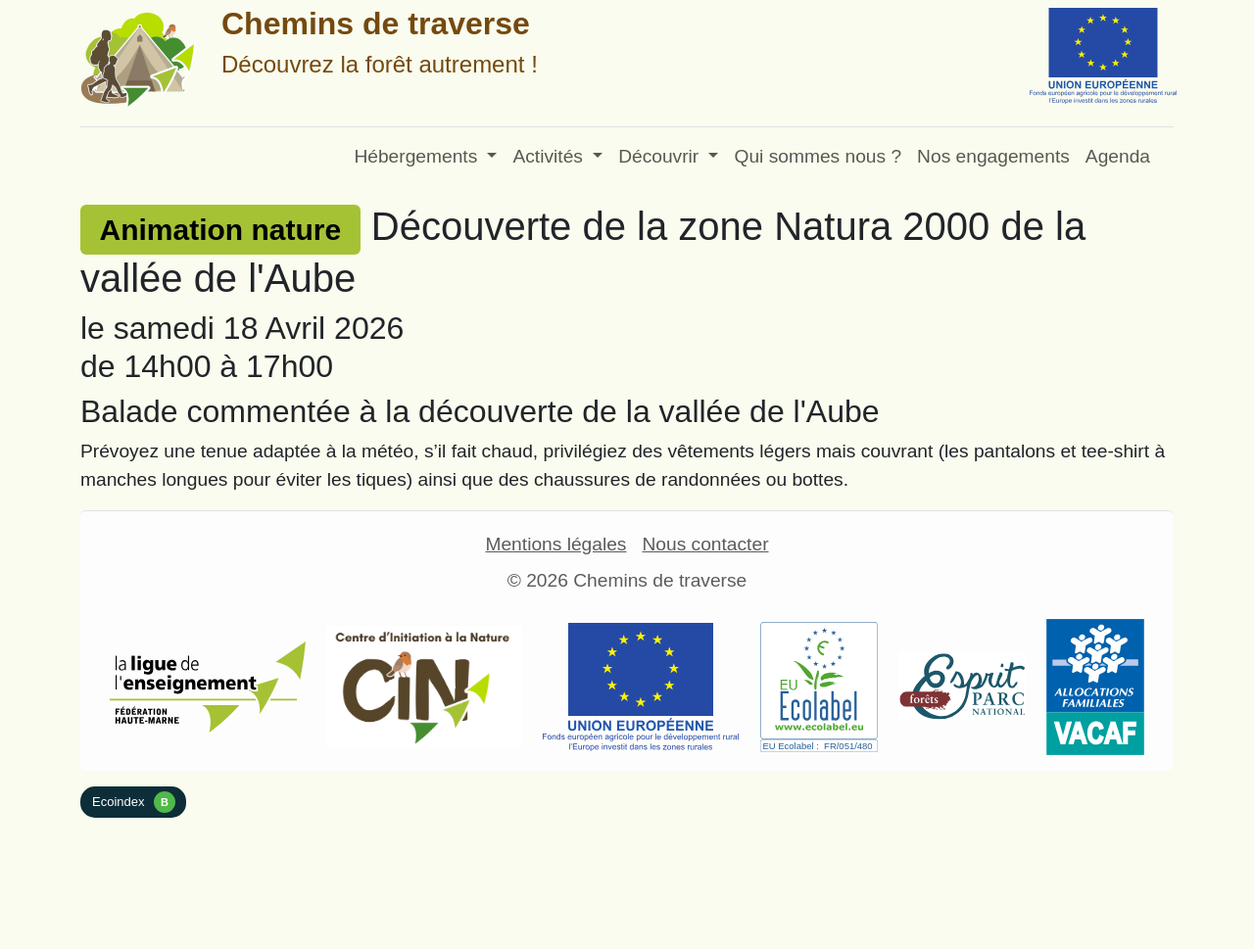
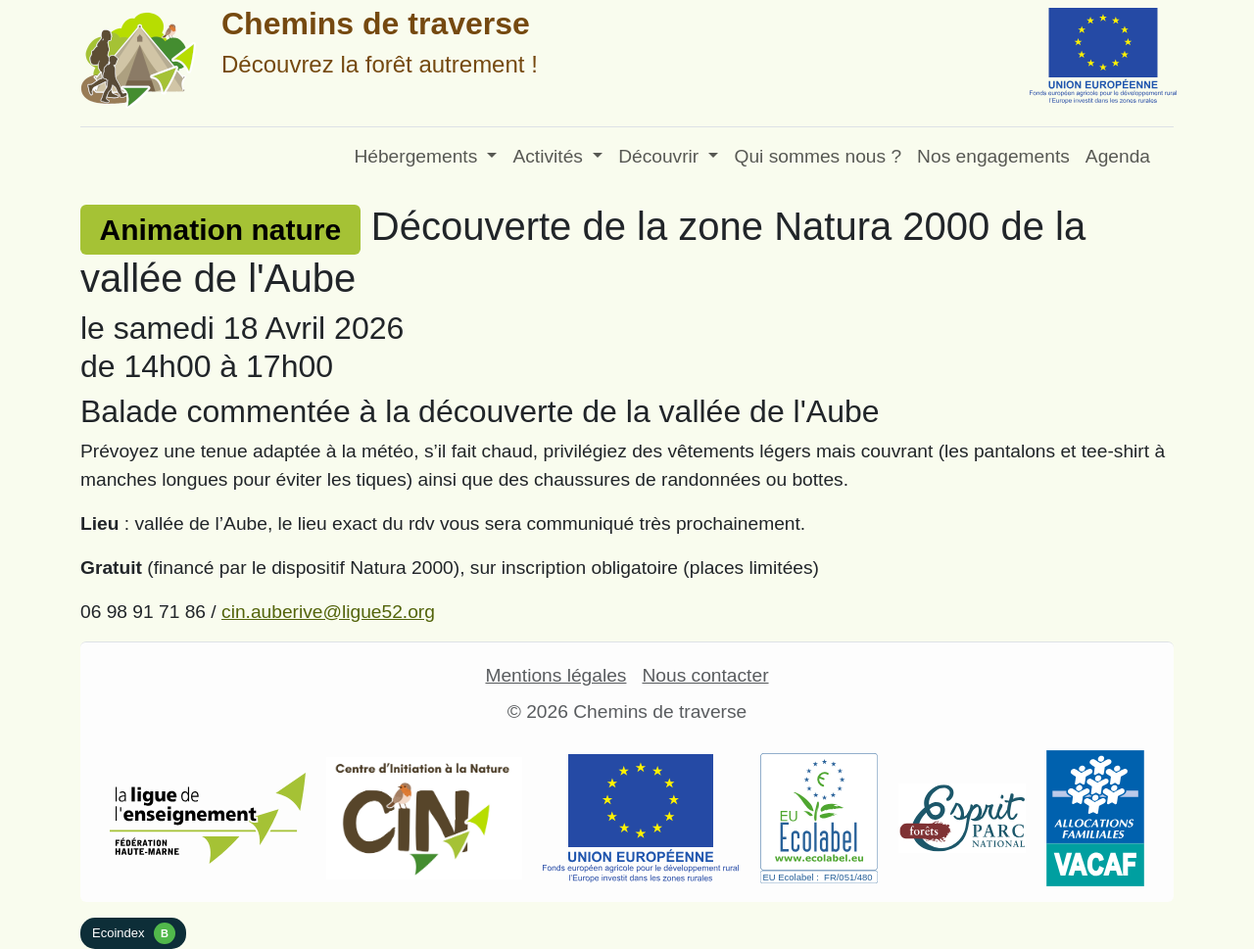
Before and after one commit to numerique-lde52/cdt, a Jekyll site: the page built from _agenda/decouverte-de-la-zone-natura-2000-de-la-vallee-de-laube.md, in a window 1280 px wide. Shown: the whole page at 98% size. Built offline with Jekyll 4.4.1, drawn with Linux system fonts in a browser that asks for light colours; a script that is not in the unit is left out; before the commit the page ends 900 px from its top, so only the background shows below that.

Commit message:
Update Agenda “decouverte-de-la-zone-natura-2000-de-la-vallee-de-laube”

```diff
--- a/_agenda/decouverte-de-la-zone-natura-2000-de-la-vallee-de-laube.md
+++ b/_agenda/decouverte-de-la-zone-natura-2000-de-la-vallee-de-laube.md
@@ -7,9 +7,19 @@
 title: Découverte de la zone Natura 2000 de la vallée de l'Aube
 category: Animation nature
 intro: Balade commentée à la découverte de la vallée de l'Aube
-texte: Prévoyez une tenue adaptée à la météo, s'il fait chaud, privilégiez des
+texte: >-
+  Prévoyez une tenue adaptée à la météo, s'il fait chaud, privilégiez des
   vêtements légers mais couvrant (les pantalons et tee-shirt à manches longues
   pour éviter les tiques) ainsi que des chaussures de randonnées ou bottes.
+
+
+  **Lieu** : vallée de l'Aube, le lieu exact du rdv vous sera communiqué très prochainement.
+
+
+  **Gratuit** (financé par le dispositif Natura 2000), sur inscription obligatoire (places limitées)
+
+
+  06 98 91 71 86 / [cin.auberive@ligue52.org](<>)
 date_start: 2026-04-18T14:00:00.000+02:00
 date_end: 2026-04-18T17:00:00.000+02:00
 localisation: Auberive
```
